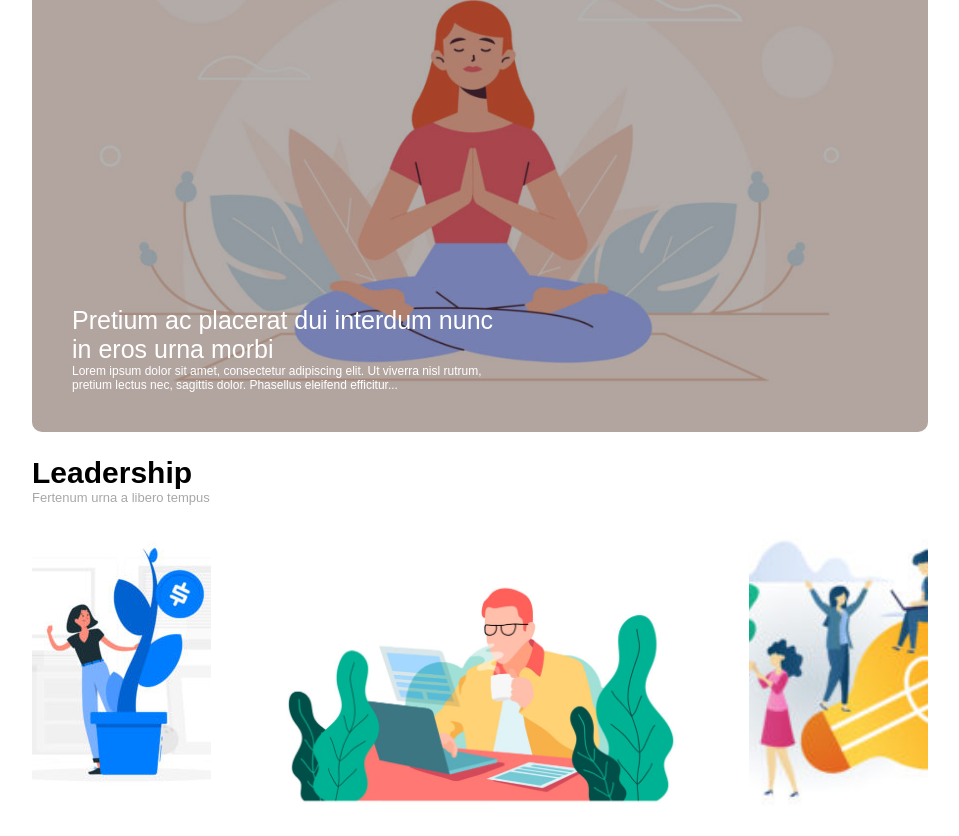
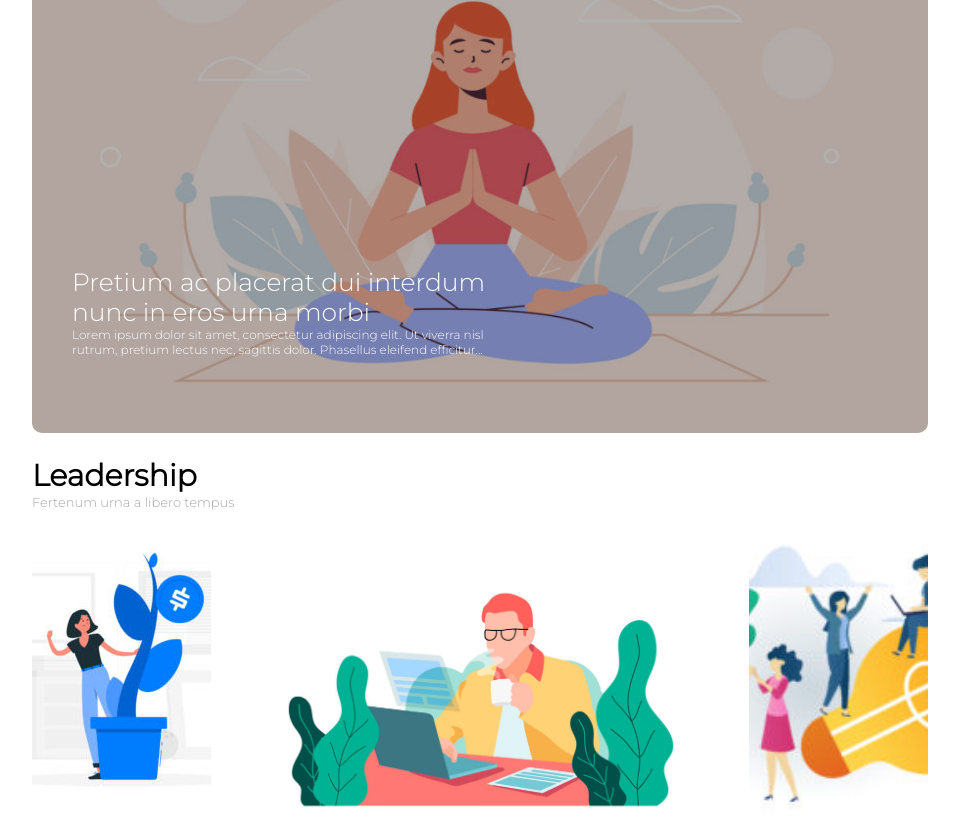
Before and after one commit to KSigma91/htmlcss-wp, a plain HTML site: page index.html in a window 1280 px wide. Shown: the part 266-1102 px from the top of the page, without its empty margins (160-1119 px from the left). Drawn offline with Linux system fonts and the light colour scheme.

Commit message:
rimozione altezze

```diff
--- a/css/style.css
+++ b/css/style.css
@@ -2,7 +2,7 @@
     box-sizing: border-box;
     margin: 0;
     padding: 0;
-    font-family:  ‘Montserrat’, sans-serif;
+    font-family: 'Montserrat', sans-serif;
 }
 
 .container {
@@ -60,7 +60,6 @@ nav ul li a {
     left: 40px;
     color: white;
     width: 430px;
-    height: 50px;
 }
 
 .content-top h4 {
@@ -76,9 +75,6 @@ nav ul li a {
 .content-bottom {
     margin-top: 20px;
     width: 100%;
-    /* debug */
-    height: 600px;
-    /* background: deepskyblue; */
     border-radius: 10px;
 }
 
@@ -101,7 +97,6 @@ nav ul li a {
 }
 
 
-
 /* barra main */
 .content-bottom .top-bar {
     width: 100%;
@@ -122,9 +117,6 @@ nav ul li a {
     margin: 20px 0;
     float: left;
     width: 20%;
-    /* debug */
-    /* height: 500px; */
-    /* background: lightskyblue; */
 }
 
 .content-bottom .left img {
@@ -145,8 +137,6 @@ nav ul li a {
     margin: 20px 2%;
     float: left;
     width: 56%;
-    /* debug */
-    /* height: 500px; */
 }
 
 .content-bottom .center img {
@@ -161,9 +151,7 @@ nav ul li a {
     margin: 20px 0;
     float: left;
     width: 20%;
-    /* debug */
     height: 500px;
-    /* background: lightskyblue; */
 }
 
 .content-bottom .right img {
@@ -173,12 +161,10 @@ nav ul li a {
     border-radius: 8px;
 }
 
-
 /* impostazioni generali footer */
 .footer {
     margin-top: 5px;
     width: 100%;
-    /* debug */
     height: 40px;
     background: grey;
     border-radius: 10px 10px 0 0;
--- a/index.html
+++ b/index.html
@@ -6,7 +6,7 @@
     <meta name="viewport" content="width=device-width, initial-scale=1.0">
     <link rel="preconnect" href="https://fonts.googleapis.com">
     <link rel="preconnect" href="https://fonts.gstatic.com" crossorigin>
-    <link href="https://fonts.googleapis.com/css2?family=Montserrat:wght@200&display=swap" rel="stylesheet">
+    <link href="https://fonts.googleapis.com/css2?family=Montserrat:wght@300&display=swap" rel="stylesheet">
     <link rel="stylesheet" href="./css/style.css">
     <title>index</title>
 </head>
```
